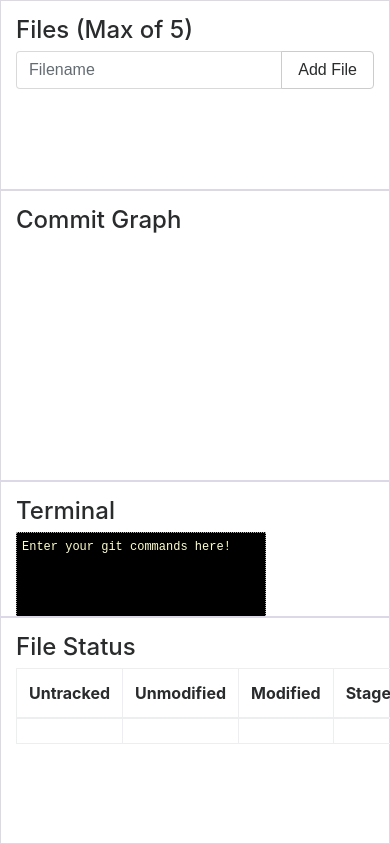
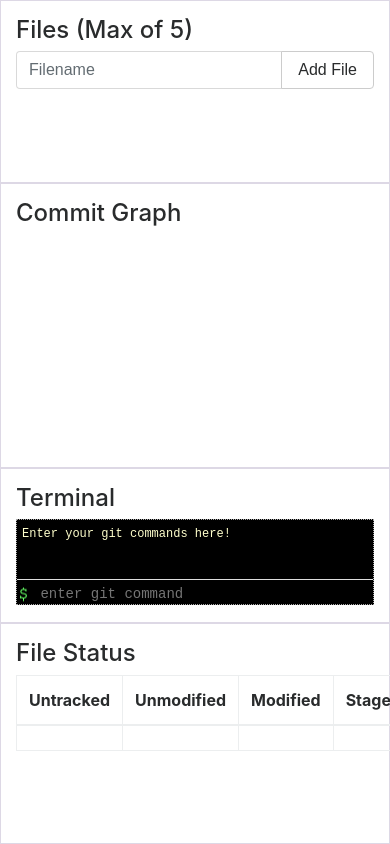
Before and after one commit to teh-username/git-gud-scrub, a React (Create React App) app: page / in a window 390 px wide. Shown: the top 844 px of the page. Built offline with nearby package versions, Linux system fonts and the light colour scheme.

Commit message:
Update terminal css to be responsive

```diff
--- a/src/components/Terminal.js
+++ b/src/components/Terminal.js
@@ -31,8 +31,9 @@ class Terminal extends React.Component {
     return (
       <div className="col-lg-3 col-lg-push-3 col-sm-12 console">
         <h4>Terminal</h4>
-        <div className="control-box" style={{ height: '220px' }}>
-          <div className="log" style={{ height: '195' }}>
+        <div className="control-box">
+          <div className="log">
+            <div className="log-inner">
               <div className="info">Enter your git commands here!</div>
               <div className="entries">
                 {entries.map(({ text, logLevel }, index) => (
@@ -42,7 +43,8 @@ class Terminal extends React.Component {
                 ))}
               </div>
             </div>
-          <form onSubmit={this.onSubmit}>
+          </div>
+          <form onSubmit={this.onSubmit} className="control-box-form">
             <input
               spellCheck={false}
               type="text"
--- a/src/index.css
+++ b/src/index.css
@@ -24,19 +24,18 @@ hr {
 
 .console {
   overflow: auto;
-  max-height: 500px;
 }
 
 .control-box {
-  display: inline-block;
-  position: absolute;
-  top: 0px;
-  bottom: 0;
-  width: 250px;
-  vertical-align: bottom;
   background-color: #000;
   border: 1px dotted #aaa;
-  margin-top: 50px;
+  width: 100%;
+  height: calc(100% - 36px);
+  max-height: calc(100% - 36px);
+  margin-top: 0;
+  position: relative;
+  display: flex;
+  flex-direction: column;
 }
 
 .control-box button {
@@ -47,13 +46,16 @@ hr {
 }
 
 .control-box .log {
-  overflow-y: auto;
+  flex: 1 1 auto;
+  overflow: auto;
+  position: relative;
+}
+
+.log-inner {
   position: absolute;
-  top: 0px;
-  bottom: 20px;
+  top: 0;
   left: 0;
-  right: 0;
-  border-bottom: 1px solid #aaa;
+  width: 100%;
 }
 
 .control-box .log,
@@ -75,9 +77,12 @@ hr {
   background: url(prompt.gif) no-repeat left center transparent;
 }
 
+.control-box-form {
+  margin-top: auto;
+  border-top: 1px solid #dedede;
+}
+
 .control-box input[type='text'] {
-  position: absolute;
-  bottom: 0;
   padding-left: 15px;
   color: #fff;
   line-height: 14px;
@@ -93,7 +98,7 @@ hr {
 }
 
 .control-box input[type='text'] {
-  width: 235px;
+  width: 100%;
   border: none;
 }
 
```
Also changed, not shown: 1 other file (tests, documents, lock files or other folders). Lines whose indentation alone changed are shown as unchanged.
